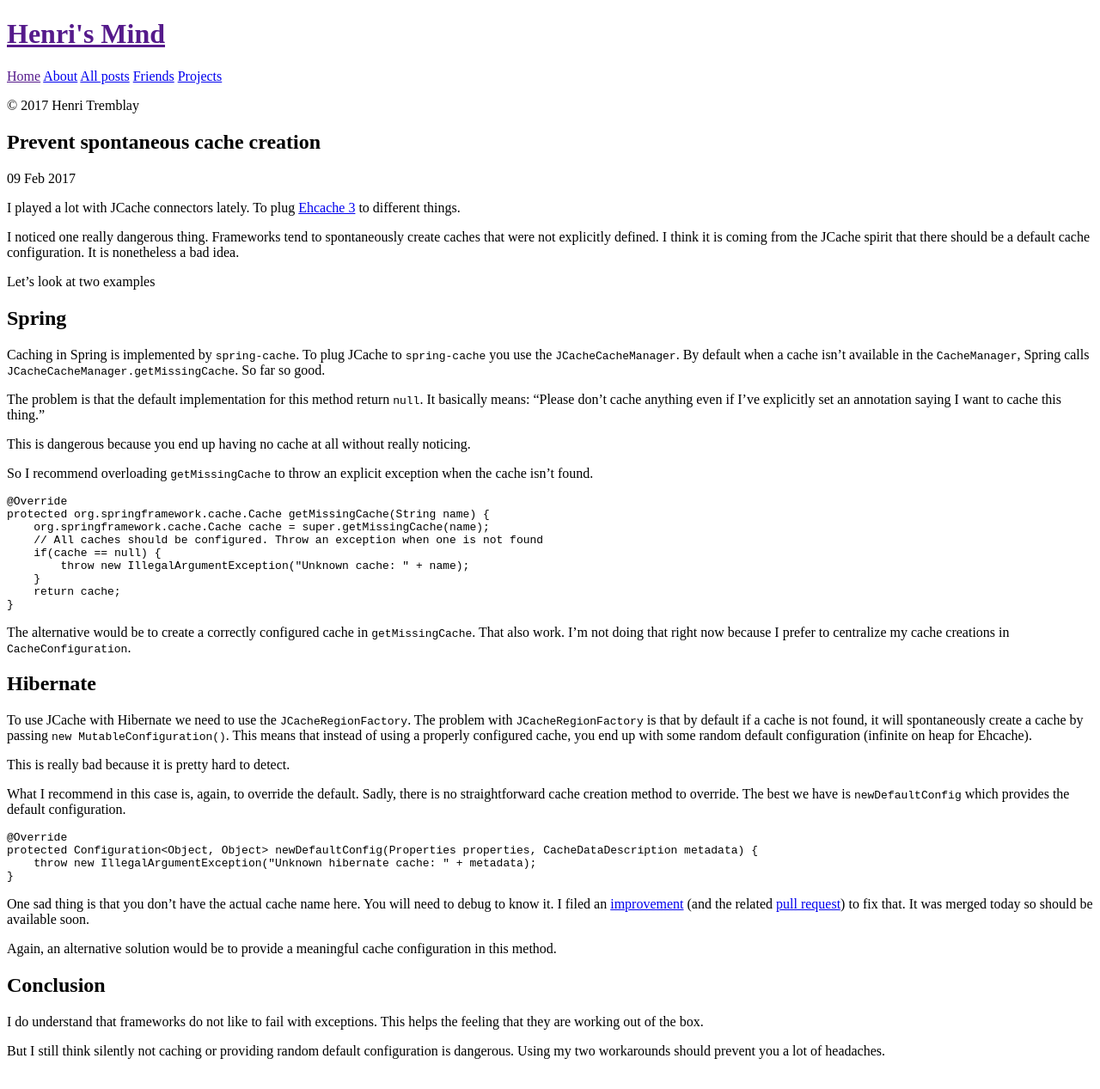
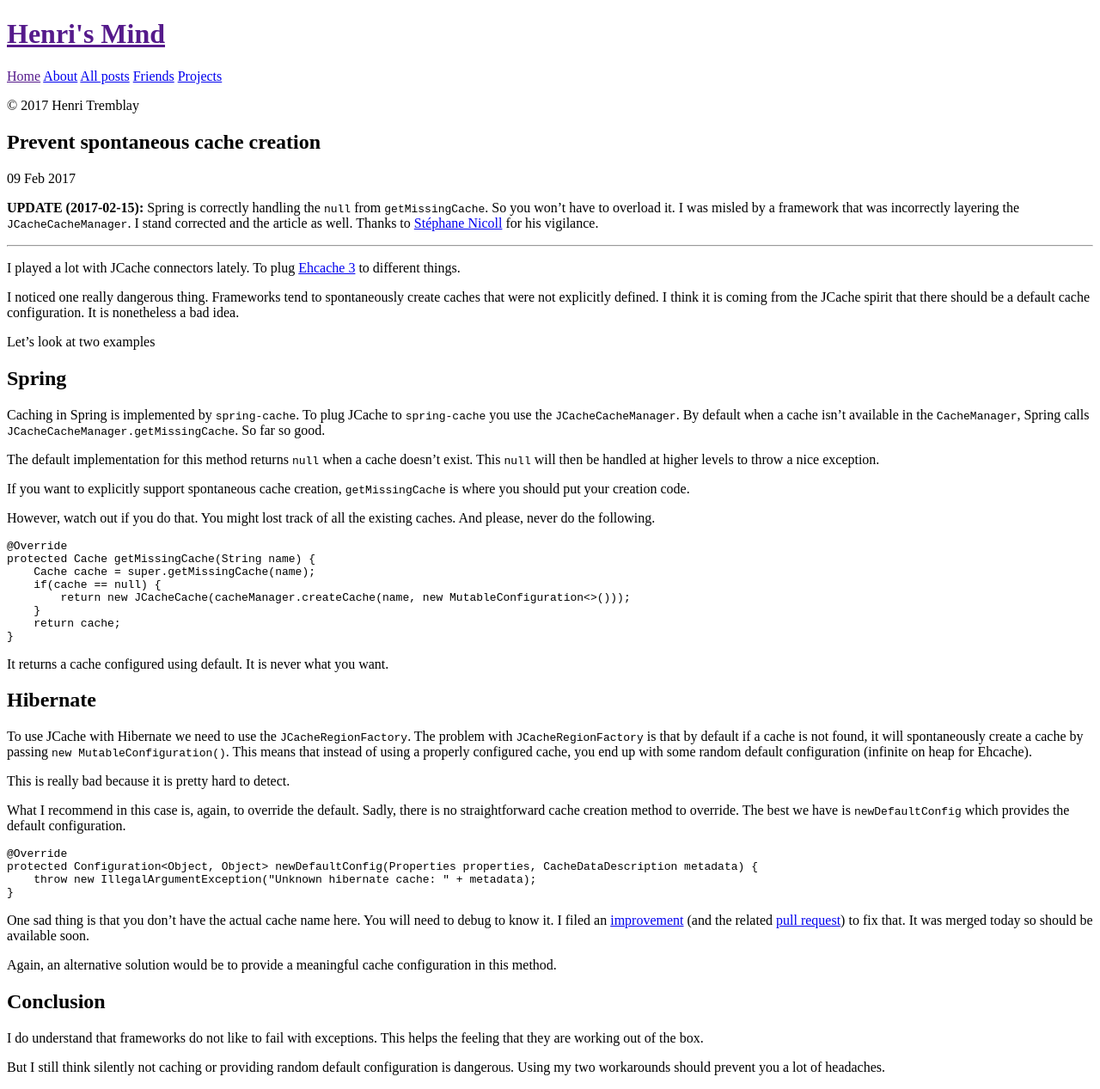
Before and after one commit to henri-tremblay/henri.github.io, a Jekyll site: the page built from _posts/2017-02-09-jcache.md, in a window 1280 px wide. Shown: the whole page at 86% size. Built offline with Jekyll 4.4.1, drawn with Linux system fonts in a browser that asks for light colours.

Commit message:
Spring behaves correctly after all

````diff
--- a/_posts/2017-02-09-jcache.md
+++ b/_posts/2017-02-09-jcache.md
@@ -6,6 +6,12 @@ author: Henri Tremblay
 tags:
 - What I learned today
 ---
+
+**UPDATE (2017-02-15):** Spring is correctly handling the `null` from `getMissingCache`. So you won't have to overload it. I was misled
+by a framework that was incorrectly layering the `JCacheCacheManager`. I stand corrected and the article as well. Thanks to
+[Stéphane Nicoll](https://twitter.com/snicoll) for his vigilance.
+
+***
 
 I played a lot with JCache connectors lately. To plug [Ehcache 3](http://www.ehcache.org/) to different things.
 
@@ -19,26 +25,24 @@ Let's look at two examples
 Caching in Spring is implemented by `spring-cache`. To plug JCache to `spring-cache` you use the `JCacheCacheManager`. By default
 when a cache isn't available in the `CacheManager`, Spring calls `JCacheCacheManager.getMissingCache`. So far so good.
 
-The problem is that the default implementation for this method return `null`. It basically means: "Please don't cache
-anything even if I've explicitly set an annotation saying I want to cache this thing."
+The default implementation for this method returns `null` when a cache doesn't exist. This `null` will then be handled at
+higher levels to throw a nice exception.
 
-This is dangerous because you end up having no cache at all without really noticing.
+If you want to explicitly support spontaneous cache creation, `getMissingCache` is where you should put your creation code.
 
-So I recommend overloading `getMissingCache` to throw an explicit exception when the cache isn't found.
+However, watch out if you do that. You might lost track of all the existing caches. And please, never do the following.
 
 ```java
 @Override
-protected org.springframework.cache.Cache getMissingCache(String name) {
-    org.springframework.cache.Cache cache = super.getMissingCache(name);
-    // All caches should be configured. Throw an exception when one is not found
+protected Cache getMissingCache(String name) {
+    Cache cache = super.getMissingCache(name);
     if(cache == null) {
-        throw new IllegalArgumentException("Unknown cache: " + name);
+        return new JCacheCache(cacheManager.createCache(name, new MutableConfiguration<>()));
     }
     return cache;
 }
 ```
-The alternative would be to create a correctly configured cache in `getMissingCache`. That also work. I'm not doing that
-right now because I prefer to centralize my cache creations in `CacheConfiguration`.
+It returns a cache configured using default. It is never what you want.
 
 # Hibernate
 
````
